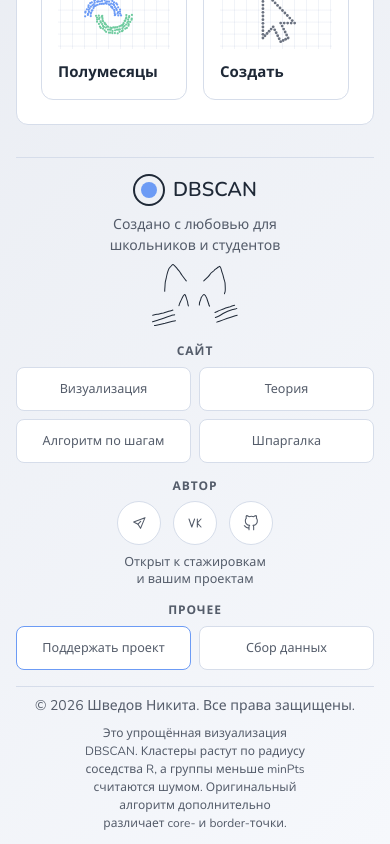
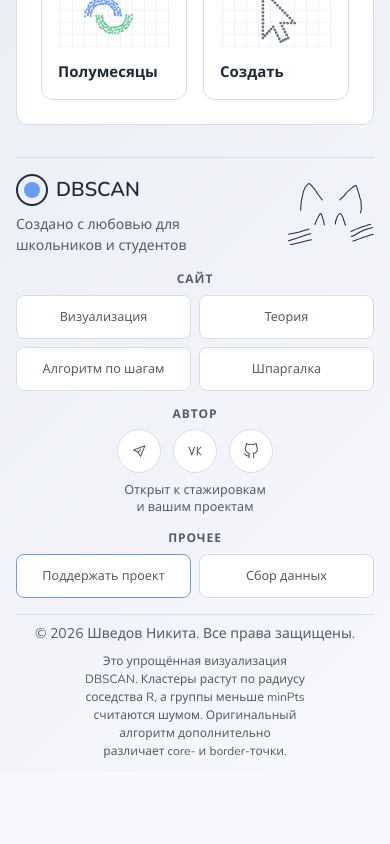
Before and after one commit to qpikzz/dbscan-visual, a React (Vite) app: page /#/visualization in a window 390 px wide. Shown: the part 1791-2635 px from the top of the page. After the commit the page ends 2563 px from the top, so only its background shows below. Built offline with nearby package versions, Linux system fonts and the light colour scheme; a web font is replaced by a local one.

Commit message:
fix footer

```diff
--- a/openspec/specs/DESIGN.md
+++ b/openspec/specs/DESIGN.md
@@ -181,6 +181,7 @@ Below 1024px (tablet and mobile, see DESIGN.md section 6 breakpoints), the layou
 - More: "Support the project" (RU: "Поддержать проект") and "Data collection" (RU: "Сбор данных") are buttons that open their existing dialogs. The dialogs remain mutually exclusive and keep their existing focus, Escape, close-button, and backdrop behavior.
 - Footer links and dialog buttons use aligned icons in small circular `--surface` / `--line` backings, with muted text and tokenized accent hover/focus. Keep the site's visible `:focus-visible` ring. No subscription form, email field, analytics, counters, or new external resources are permitted.
 - The supplied `cat.svg` is used as a decorative CSS mask on a `<span>` placed in normal flow inside the Brand block (under the brand note), aligned to the left edge of the Brand content on desktop and centered on mobile, with no compensating negative margins or absolute positioning. The asset copy in `src/assets/` is cropped to the visible artwork bounds where transparent canvas padding caused left offset; proportions and line art are unchanged. It sits near the bottom of the Brand block on desktop (above the divider) and directly below the brand copy on mobile. Color comes only from `--footer-cat-color`: `var(--text)` in the light theme and `var(--pulse)` in the dark theme, with a 300ms background-color transition. Hide it from assistive technology (`aria-hidden="true"`), disable pointer events, and ensure it does not cover content. Height is ~92px on desktop and 64px on mobile. The mask is inlined from the existing asset, so no new external resource is loaded.
+- Mobile brand block (≤767 px): two-column grid (text left, cat right), DOM/order of focus unchanged; logo+title aligned to left container edge matching left edge of pill buttons in the "Site" block below, brand note aligned left under them with `text-wrap: balance`, max 3 lines via `-webkit-line-clamp: 3`, `min-width: 0`; cat vertically centered relative to the text pair (logo+note), right edge aligned to container right edge; cat size unchanged except ≤359 px reduced to ~52 px if needed for left column space. Layout via `grid-template-areas`/CSS only.
 - A thin `--line` divider separates the main grid from the lower bar. The lower bar DOM order is copyright, then the simplified-model note. The year is the `2026` constant and the author name is localized: "© 2026 Nikita Shvedov. All rights reserved." (EN) and "© 2026 Шведов Никита. Все права защищены." (RU). The note retains its existing wording, is small and muted, limited in width, and right-aligned on desktop.
 - The note in the muted footer color (`--text-muted`; mobile uses the slightly darker `--footer-muted` mix) explains the simplified visualization:
   - EN: "This is a simplified visualization of DBSCAN. Clusters grow by the neighbor radius R, and groups smaller than minPts are treated as noise. The original algorithm also distinguishes core and border points."
--- a/src/styles/global.css
+++ b/src/styles/global.css
@@ -1011,29 +1011,47 @@ a:focus-visible {
   .footer-main {
     grid-template-columns: minmax(0, 1fr);
     gap: var(--space-4);
-    justify-items: center;
+    justify-items: stretch;
   }
 
   .footer-brand {
+    display: grid;
+    grid-template-columns: minmax(0, 1fr) auto;
+    grid-template-areas:
+      'brand-name cat'
+      'brand-note cat';
     align-items: center;
-    gap: var(--space-2);
-    text-align: center;
+    column-gap: var(--space-3);
+    row-gap: var(--space-2);
+    justify-items: start;
+    text-align: left;
+    width: 100%;
   }
 
   .footer-brand-name {
-    justify-content: center;
+    grid-area: brand-name;
+    justify-content: flex-start;
   }
 
   .footer-brand-note {
-    max-width: 36ch;
-    text-align: center;
+    grid-area: brand-note;
+    max-width: none;
+    width: 100%;
+    min-width: 0;
+    text-align: left;
     text-wrap: balance;
+    display: -webkit-box;
+    -webkit-line-clamp: 3;
+    -webkit-box-orient: vertical;
+    overflow: hidden;
   }
 
   .footer-cat {
     --footer-cat-height: 64px;
+    grid-area: cat;
     margin-top: 0;
     align-self: center;
+    justify-self: end;
   }
 
   .footer-group {
@@ -1181,6 +1199,16 @@ a:focus-visible {
 
 }
 
+@media (max-width: 359px) {
+  .footer-cat {
+    --footer-cat-height: 52px;
+  }
+
+  .footer-brand-note {
+    -webkit-line-clamp: 3;
+  }
+}
+
 @media (min-width: 480px) and (max-width: 767px) {
   .footer-group[aria-labelledby='footer-site-title'] .footer-link-icon,
   .footer-group[aria-labelledby='footer-more-title'] .footer-link-icon {
```
